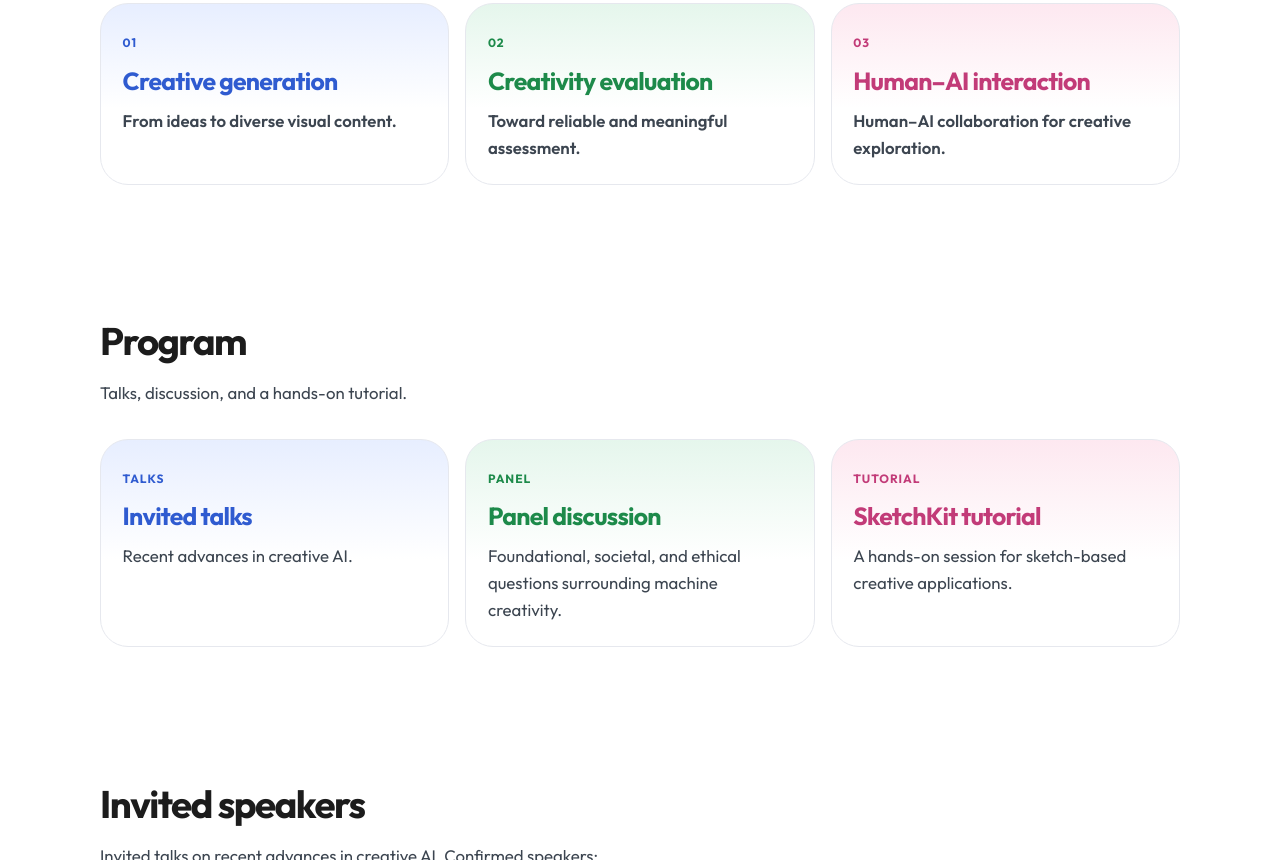
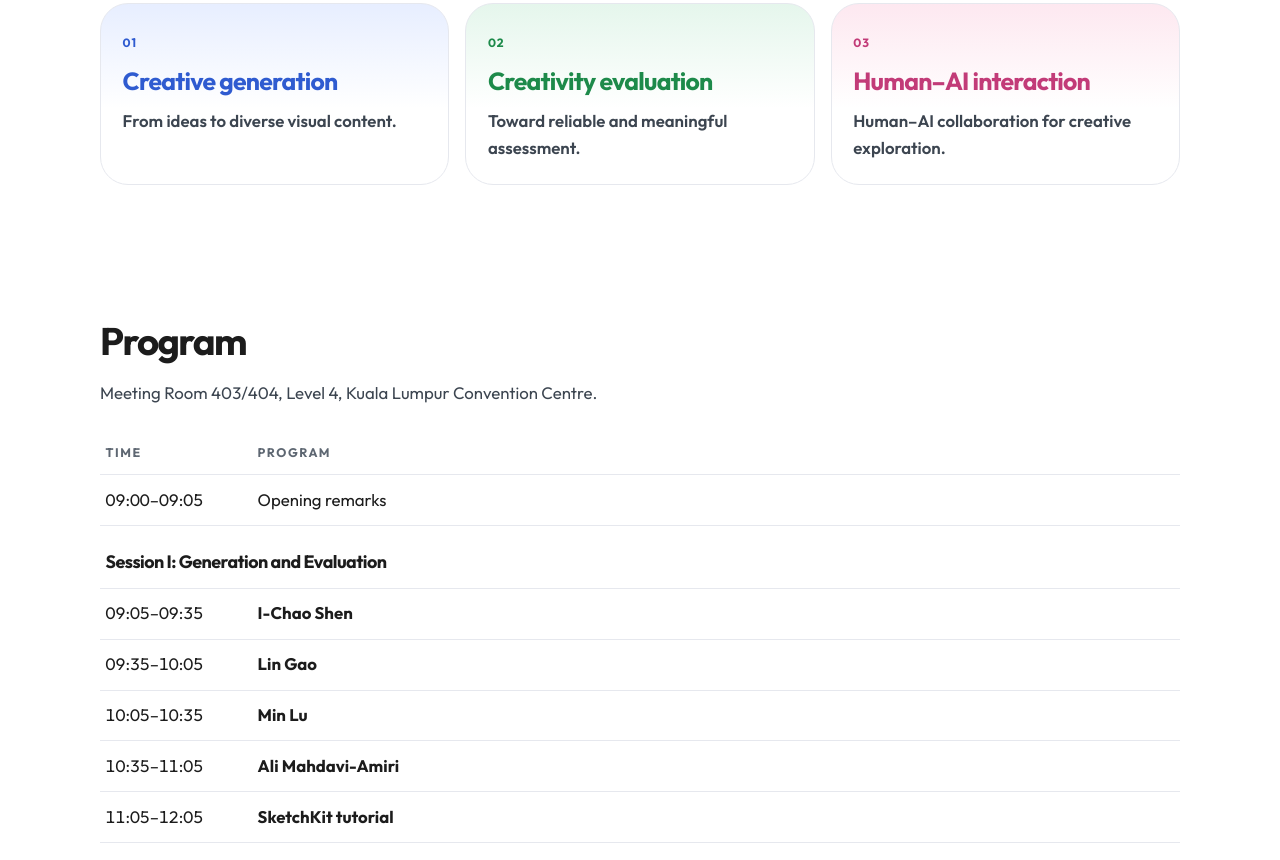
Before and after one commit to Creative-2026/creative-2026.github.io, a plain HTML site: page index.html in a window 1280 px wide. Shown: the part 1940-2800 px from the top of the page. Drawn offline with Linux system fonts and the light colour scheme.

Commit message:
schedule

```diff
--- a/index.html
+++ b/index.html
@@ -243,6 +243,44 @@
       .theme.interaction { background: linear-gradient(180deg, var(--rose-soft), #fff 58%); }
       .theme.interaction h3, .theme.interaction .pill { color: var(--rose); }
 
+      .schedule {
+        width: 100%;
+        margin-top: 1.5rem;
+        border-collapse: collapse;
+      }
+      .schedule th,
+      .schedule td {
+        text-align: left;
+        padding: 0.72rem 0.35rem;
+        border-bottom: 1px solid var(--line);
+        vertical-align: baseline;
+      }
+      .schedule th {
+        color: var(--muted);
+        font-size: 0.78rem;
+        font-weight: 700;
+        letter-spacing: 0.12em;
+        text-transform: uppercase;
+      }
+      .schedule td:first-child,
+      .schedule th:first-child {
+        width: 9.5rem;
+        white-space: nowrap;
+        font-variant-numeric: tabular-nums;
+      }
+      .schedule .session td {
+        padding-top: 1.35rem;
+        font-weight: 700;
+        letter-spacing: -0.03em;
+        font-size: 1.12rem;
+      }
+      .schedule a {
+        color: var(--ink);
+        font-weight: 700;
+        text-decoration: none;
+      }
+      .schedule a:hover { color: var(--violet); }
+
       .speakers {
         display: grid;
         grid-template-columns: repeat(4, 1fr);
@@ -437,8 +475,8 @@
       <p class="lede">Generation, evaluation, and interaction in the generative AI era.</p>
       <ul class="facts">
         <li>1–4 December 2026</li>
+        <li>Room 403/404, Level 4</li>
         <li>Kuala Lumpur, Malaysia</li>
-        <li>SketchKit tutorial</li>
       </ul>
       <figure class="poster">
         <img src="./assets/teaser_v2.png" width="2252" height="1500"
@@ -487,24 +525,71 @@
       <section id="program">
         <div class="wrap">
           <h2>Program</h2>
-          <p class="intro">Talks, discussion, and a hands-on tutorial.</p>
-          <div class="themes">
-            <article class="theme generation">
-              <p class="pill">Talks</p>
-              <h3>Invited talks</h3>
-              <p>Recent advances in creative AI.</p>
-            </article>
-            <article class="theme evaluation">
-              <p class="pill">Panel</p>
-              <h3>Panel discussion</h3>
-              <p>Foundational, societal, and ethical questions surrounding machine creativity.</p>
-            </article>
-            <article class="theme interaction">
-              <p class="pill">Tutorial</p>
-              <h3>SketchKit tutorial</h3>
-              <p>A hands-on session for sketch-based creative applications.</p>
-            </article>
-          </div>
+          <p class="intro">Meeting Room 403/404, Level 4, Kuala Lumpur Convention Centre.</p>
+          <table class="schedule">
+            <thead>
+              <tr>
+                <th scope="col">Time</th>
+                <th scope="col">Program</th>
+              </tr>
+            </thead>
+            <tbody>
+              <tr>
+                <td>09:00–09:05</td>
+                <td>Opening remarks</td>
+              </tr>
+              <tr class="session">
+                <td colspan="2">Session I: Generation and Evaluation</td>
+              </tr>
+              <tr>
+                <td>09:05–09:35</td>
+                <td><a href="https://jdily.github.io/">I-Chao Shen</a></td>
+              </tr>
+              <tr>
+                <td>09:35–10:05</td>
+                <td><a href="http://www.geometrylearning.com/lin/">Lin Gao</a></td>
+              </tr>
+              <tr>
+                <td>10:05–10:35</td>
+                <td><a href="https://deardeer.github.io/">Min Lu</a></td>
+              </tr>
+              <tr>
+                <td>10:35–11:05</td>
+                <td><a href="https://arash-mham.github.io/">Ali Mahdavi-Amiri</a></td>
+              </tr>
+              <tr>
+                <td>11:05–12:05</td>
+                <td><a href="#sketchkit">SketchKit tutorial</a></td>
+              </tr>
+              <tr class="session">
+                <td colspan="2">Session II: Human–AI Interaction</td>
+              </tr>
+              <tr>
+                <td>14:00–14:30</td>
+                <td>Shisheng Zheng</td>
+              </tr>
+              <tr>
+                <td>14:30–15:00</td>
+                <td><a href="http://www.nxzhao.com/">Nanxuan (Cherry) Zhao</a></td>
+              </tr>
+              <tr>
+                <td>15:00–15:30</td>
+                <td><a href="https://yuqian1023.github.io/">Qian Yu</a></td>
+              </tr>
+              <tr>
+                <td>15:30–16:00</td>
+                <td><a href="https://facultyprofiles.hkust.edu.hk/profiles.php?profile=hongbo-fu-hongbofu">Hongbo Fu</a></td>
+              </tr>
+              <tr>
+                <td>16:00–17:00</td>
+                <td>Panel discussion and audience Q&amp;A</td>
+              </tr>
+              <tr>
+                <td>17:00–17:05</td>
+                <td>Closing remarks</td>
+              </tr>
+            </tbody>
+          </table>
         </div>
       </section>
 
@@ -648,11 +733,11 @@
             <dl>
               <div>
                 <dt>When</dt>
-                <dd>1–4 December 2026, during SIGGRAPH Asia. The workshop session time will be posted with the conference program.</dd>
+                <dd>1–4 December 2026, during SIGGRAPH Asia. Session times are listed in the <a href="#program">program</a>.</dd>
               </div>
               <div>
                 <dt>Where</dt>
-                <dd>Kuala Lumpur Convention Centre (KLCC), Kuala Lumpur City Centre, 50088 Kuala Lumpur, Malaysia.</dd>
+                <dd>Meeting Room 403/404, Level 4, Kuala Lumpur Convention Centre (KLCC), Kuala Lumpur City Centre, 50088 Kuala Lumpur, Malaysia.</dd>
               </div>
               <div>
                 <dt>Format</dt>
```
